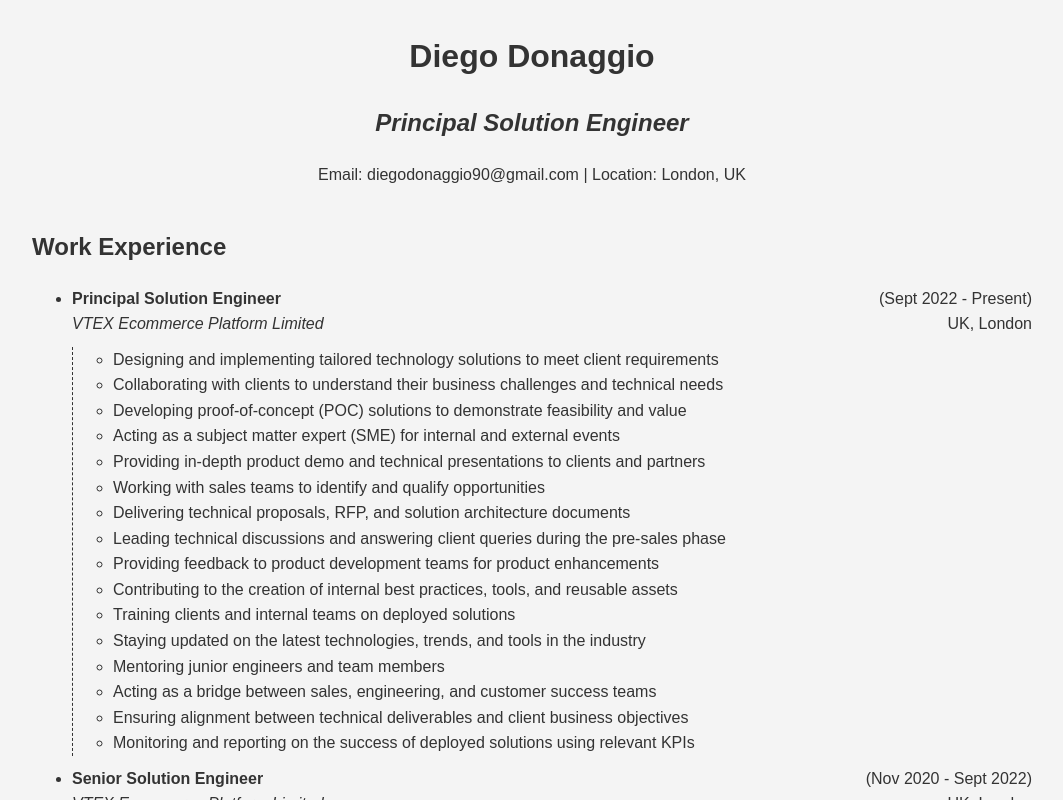
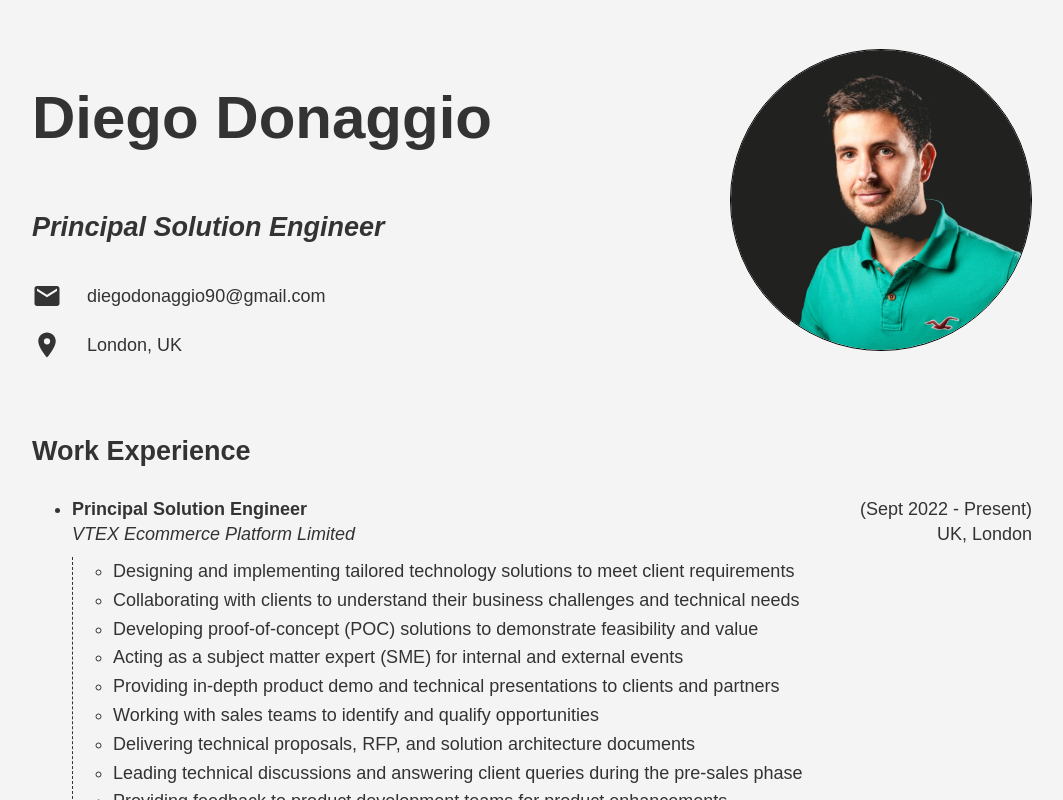
Before and after one commit to ddon-90/online-cv, a Next.js app: page / in a window 1280 px wide. Shown: the top 800 px of the page, without its empty margins (108-1171 px from the left). Built offline with nearby package versions, Linux system fonts and the light colour scheme.

Commit message:
Adding profile image

```diff
--- a/app/sections/Header.tsx
+++ b/app/sections/Header.tsx
@@ -1,9 +1,32 @@
+import Image from 'next/image';
+import { MdEmail, MdLocationOn } from "react-icons/md";
+
 const Header = () => {
   return (
     <header>
-      <h1>Diego Donaggio</h1>
-      <h2><em>Principal Solution Engineer</em></h2>
-      <p>Email: diegodonaggio90@gmail.com | Location: London, UK</p>
+      <div>
+        <h1>Diego Donaggio</h1>
+        <h2><em>Principal Solution Engineer</em></h2>
+
+        <div className='email'>
+          <MdEmail className='icon'/>
+          <p>  diegodonaggio90@gmail.com</p>
+        </div>
+
+        <div className='location'>
+          <MdLocationOn className='icon'/>
+          <p>  London, UK</p>
+        </div>
+      </div>
+
+      <div className="image-circle">
+        <Image
+          src="/images/me.webp"
+          alt="Circular Image"
+          width={300}
+          height={300}
+        />
+      </div>
     </header>
   );
 };
--- a/package.json
+++ b/package.json
@@ -13,7 +13,8 @@
     "@vercel/speed-insights": "^1.1.0",
     "next": "15.1.4",
     "react": "^19.0.0",
-    "react-dom": "^19.0.0"
+    "react-dom": "^19.0.0",
+    "react-icons": "^5.4.0"
   },
   "devDependencies": {
     "@eslint/eslintrc": "^3",
--- a/styles/globals.css
+++ b/styles/globals.css
@@ -6,6 +6,7 @@ body {
   margin: 0;
 
   font-family: 'Arial', sans-serif;
+  font-size: 18px;
   background-color: #f4f4f4;
   color: #333;
   line-height: 1.6;
@@ -14,7 +15,11 @@ body {
 .container {
   max-width: 1000px;
   height: auto;
-  padding: 10px;
+  padding: 30px;
+}
+
+h1 {
+  font-size: 60px;
 }
 
 h1, h2 {
@@ -22,8 +27,24 @@ h1, h2 {
 }
 
 header {
-  text-align: center;
-  margin-bottom: 40px;
+  display: flex;
+  justify-content: space-between;
+  align-items: center;
+  margin-bottom: 60px;
+}
+
+.email, .location {
+  display: flex;
+  align-items: center;
+}
+
+.email p, .location p {
+  margin: 10px;
+}
+
+.icon {
+  font-size: 30px;
+  margin-right: 15px;
 }
 
 section {
@@ -53,8 +74,34 @@ li.experience {
   height: 25px;
 }
 
+.image-circle {
+  border-radius: 50%;
+  overflow: hidden;
+  width: 300px;
+  height: 300px;
+  border: 1px solid black;
+}
+
 @media only screen and (max-width: 768px) {
   body {
     font-size: 14px;
   }
+
+  h1 {
+    font-size: 40px;
+  }
+
+  header {
+    display: block;
+    text-align: center;
+  }
+
+  .email,
+  .location {
+    justify-content: center;
+  }
+
+  .image-circle {
+    display: none;
+  }
 }
```
Also changed, not shown: public/images/me.webp (added), 1 other file (tests, documents, lock files or other folders).
